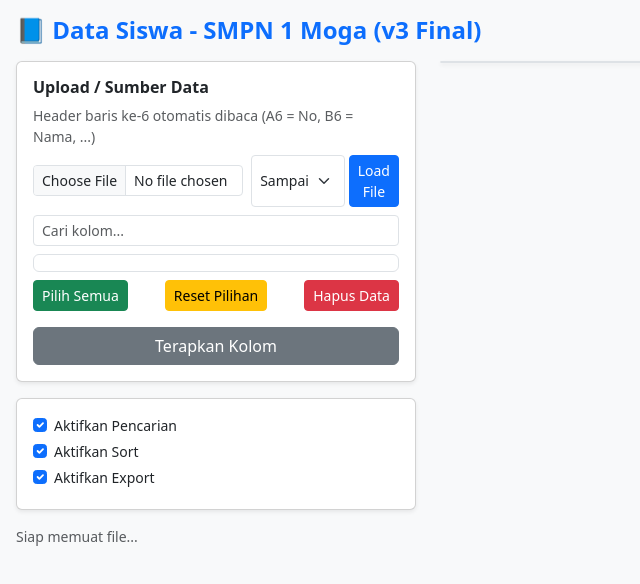
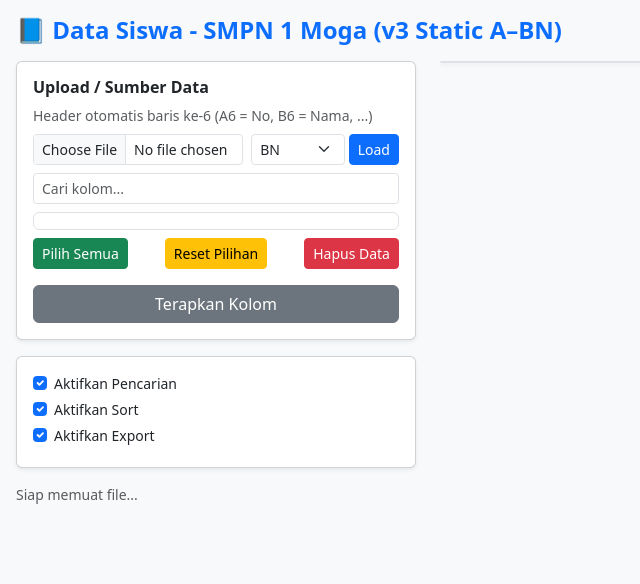
Before and after one commit to yanuar-moga/splitdapodik, a plain HTML site: page index.html in a window 1280 px wide. Shown: the whole page, without its empty margins (0-640 px from the left). Drawn offline with nearby package versions, Linux system fonts and the light colour scheme.

Commit message:
Update index.html

```diff
--- a/index.html
+++ b/index.html
@@ -1,40 +1,107 @@
 <!DOCTYPE html>
 <html lang="id">
 <head>
-  <meta charset="UTF-8">
-  <meta name="viewport" content="width=device-width, initial-scale=1.0">
-  <title>Data Siswa - SMPN 1 Moga (v3 Final)</title>
-  <link rel="stylesheet" href="styles.css">
-  <link rel="stylesheet" href="https://cdn.jsdelivr.net/npm/bootstrap@5.3.2/dist/css/bootstrap.min.css">
+  <meta charset="UTF-8" />
+  <meta name="viewport" content="width=device-width, initial-scale=1.0" />
+  <title>Data Siswa - SMPN 1 Moga (v3 Final Static)</title>
+  <link rel="stylesheet" href="styles.css" />
+  <link rel="stylesheet" href="https://cdn.jsdelivr.net/npm/bootstrap@5.3.2/dist/css/bootstrap.min.css" />
   <script src="https://cdn.jsdelivr.net/npm/xlsx@0.18.5/dist/xlsx.full.min.js"></script>
   <script src="https://cdn.jsdelivr.net/npm/papaparse@5.4.1/papaparse.min.js"></script>
 </head>
 <body class="bg-light">
   <div class="container-fluid p-3">
-    <h4 class="fw-bold text-primary mb-3">📘 Data Siswa - SMPN 1 Moga (v3 Final)</h4>
+    <h4 class="fw-bold text-primary mb-3">📘 Data Siswa - SMPN 1 Moga (v3 Static A–BN)</h4>
 
     <div class="row">
-      <!-- Panel kiri: Upload dan kolom -->
+      <!-- Panel kiri -->
       <div class="col-lg-4 col-md-5">
         <div class="card shadow-sm mb-3">
           <div class="card-body">
             <h6 class="fw-semibold mb-2">Upload / Sumber Data</h6>
-            <p class="text-muted small mb-2">Header baris ke-6 otomatis dibaca (A6 = No, B6 = Nama, ...)</p>
+            <p class="text-muted small mb-2">Header otomatis baris ke-6 (A6 = No, B6 = Nama, ...)</p>
 
-            <!-- Input file dan Load Kolom sejajar -->
+            <!-- Input file dan dropdown sejajar -->
             <div class="row g-2 mb-2 align-items-center">
               <div class="col-7">
-                <input type="file" id="fileInput" class="form-control form-control-sm" accept=".xlsx,.xls,.csv">
+                <input type="file" id="fileInput" class="form-control form-control-sm" accept=".xlsx,.xls,.csv" />
               </div>
               <div class="col-5 d-flex gap-1">
-                <select id="loadColumn" class="form-select form-select-sm flex-fill"></select>
-                <button id="loadFileBtn" class="btn btn-sm btn-primary flex-fill">Load File</button>
+                <select id="loadColumn" class="form-select form-select-sm flex-fill">
+                  <option value="A">A - No</option>
+                  <option value="B">B - Nama</option>
+                  <option value="C">C - NIPD</option>
+                  <option value="D">D - JK</option>
+                  <option value="E">E - NISN</option>
+                  <option value="F">F - Tempat Lahir</option>
+                  <option value="G">G - Tanggal Lahir</option>
+                  <option value="H">H - NIK</option>
+                  <option value="I">I - Agama</option>
+                  <option value="J">J - Alamat</option>
+                  <option value="K">K - RT</option>
+                  <option value="L">L - RW</option>
+                  <option value="M">M - Dusun</option>
+                  <option value="N">N - Kelurahan</option>
+                  <option value="O">O - Kecamatan</option>
+                  <option value="P">P - Kodepos</option>
+                  <option value="Q">Q - Jenis Tinggal</option>
+                  <option value="R">R - Alat Transportasi</option>
+                  <option value="S">S - Telepon</option>
+                  <option value="T">T - HP</option>
+                  <option value="U">U - Email</option>
+                  <option value="V">V - SKHUN</option>
+                  <option value="W">W - Penerima KPS</option>
+                  <option value="X">X - No KPS</option>
+                  <option value="Y">Y</option>
+                  <option value="Z">Z</option>
+                  <option value="AA">AA</option>
+                  <option value="AB">AB</option>
+                  <option value="AC">AC</option>
+                  <option value="AD">AD</option>
+                  <option value="AE">AE</option>
+                  <option value="AF">AF</option>
+                  <option value="AG">AG</option>
+                  <option value="AH">AH</option>
+                  <option value="AI">AI</option>
+                  <option value="AJ">AJ</option>
+                  <option value="AK">AK</option>
+                  <option value="AL">AL</option>
+                  <option value="AM">AM</option>
+                  <option value="AN">AN</option>
+                  <option value="AO">AO</option>
+                  <option value="AP">AP</option>
+                  <option value="AQ">AQ</option>
+                  <option value="AR">AR</option>
+                  <option value="AS">AS</option>
+                  <option value="AT">AT</option>
+                  <option value="AU">AU</option>
+                  <option value="AV">AV</option>
+                  <option value="AW">AW</option>
+                  <option value="AX">AX</option>
+                  <option value="AY">AY</option>
+                  <option value="AZ">AZ</option>
+                  <option value="BA">BA</option>
+                  <option value="BB">BB</option>
+                  <option value="BC">BC</option>
+                  <option value="BD">BD</option>
+                  <option value="BE">BE</option>
+                  <option value="BF">BF</option>
+                  <option value="BG">BG</option>
+                  <option value="BH">BH</option>
+                  <option value="BI">BI</option>
+                  <option value="BJ">BJ</option>
+                  <option value="BK">BK</option>
+                  <option value="BL">BL</option>
+                  <option value="BM">BM</option>
+                  <option value="BN" selected>BN</option>
+                </select>
+                <button id="loadFileBtn" class="btn btn-sm btn-primary flex-fill">Load</button>
               </div>
             </div>
 
-            <!-- Kolom checkbox -->
+            <!-- Kolom pilihan -->
             <div class="mb-2">
-              <input type="text" id="searchCols" class="form-control form-control-sm" placeholder="Cari kolom...">
+              <input type="text" id="searchCols" class="form-control form-control-sm" placeholder="Cari kolom..." />
             </div>
             <div id="columnsCheckboxes" class="border rounded p-2 small" style="max-height:200px; overflow:auto;"></div>
 
@@ -50,30 +117,21 @@
 
         <div class="card shadow-sm mb-3">
           <div class="card-body small">
-            <div class="form-check">
-              <input class="form-check-input" type="checkbox" id="enableSearch" checked>
-              <label class="form-check-label" for="enableSearch">Aktifkan Pencarian</label>
-            </div>
-            <div class="form-check">
-              <input class="form-check-input" type="checkbox" id="enableSort" checked>
-              <label class="form-check-label" for="enableSort">Aktifkan Sort</label>
-            </div>
-            <div class="form-check">
-              <input class="form-check-input" type="checkbox" id="enableExport" checked>
-              <label class="form-check-label" for="enableExport">Aktifkan Export</label>
-            </div>
+            <div class="form-check"><input class="form-check-input" type="checkbox" id="enableSearch" checked><label class="form-check-label" for="enableSearch">Aktifkan Pencarian</label></div>
+            <div class="form-check"><input class="form-check-input" type="checkbox" id="enableSort" checked><label class="form-check-label" for="enableSort">Aktifkan Sort</label></div>
+            <div class="form-check"><input class="form-check-input" type="checkbox" id="enableExport" checked><label class="form-check-label" for="enableExport">Aktifkan Export</label></div>
           </div>
         </div>
 
         <div class="small text-muted" id="status">Siap memuat file...</div>
       </div>
 
-      <!-- Panel kanan: Tabel hasil -->
+      <!-- Panel kanan -->
       <div class="col-lg-8 col-md-7">
         <div id="toolbar" class="mb-2" style="display:none;">
           <div class="input-group input-group-sm">
             <span class="input-group-text">Cari</span>
-            <input type="text" id="globalSearch" class="form-control" placeholder="Cari data...">
+            <input type="text" id="globalSearch" class="form-control" placeholder="Cari data..." />
             <button id="clearSearch" class="btn btn-outline-secondary">Clear</button>
             <a id="downloadFilteredBtn" class="btn btn-success" style="display:none;">⬇️ Export XLSX</a>
           </div>
```
